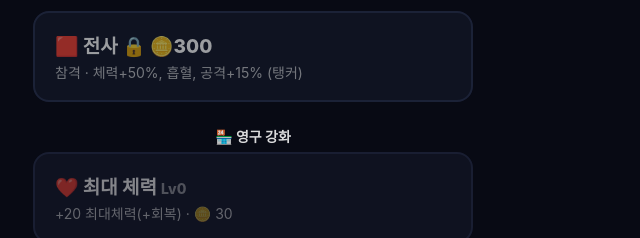
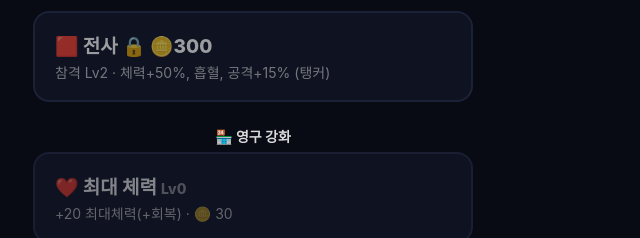
Before and after one commit to SeungIlJang/shape-survivor, a plain HTML site: page index.html in a window 1280 px wide. Shown: the part 279-517 px from the top of the page, 387-1027 px from the left. Drawn offline with Linux system fonts and the light colour scheme.

Commit message:
직업 시작 무기 레벨 상향(전사 참격2/마법사 충격파3/수호자 궤도2)

```diff
--- a/index.html
+++ b/index.html
@@ -160,8 +160,8 @@ function loadMeta(){ try{ const m=JSON.parse(localStorage.getItem('ss_meta')); i
 // 직업(클래스) 정의
 const CLASSES=[
   {key:'ranger',  name:'레인저', icon:'🔺', cost:0,   weapon:'bolt',  desc:'볼트 · 사거리+20%, 연사+10% (입문)', apply:p=>{ p.range*=1.2; p.fireRate*=1.1; }},
-  {key:'warrior', name:'전사',   icon:'🟥', cost:300, weapon:'slash', desc:'참격 · 체력+50%, 흡혈, 공격+15% (탱커)', apply:p=>{ p.maxhp*=1.5; p.lifesteal+=1; p.dmg*=1.15; p.speed*=0.95; }},
-  {key:'mage',    name:'마법사', icon:'🟣', cost:500, weapon:'nova',  desc:'충격파 · 공격+35%, 체력-25% (유리대포)', apply:p=>{ p.dmg*=1.35; p.maxhp*=0.75; }},
+  {key:'warrior', name:'전사',   icon:'🟥', cost:300, weapon:'slash', desc:'참격 Lv2 · 체력+50%, 흡혈, 공격+15% (탱커)', apply:p=>{ p.maxhp*=1.5; p.lifesteal+=1; p.dmg*=1.15; p.speed*=0.95; p.weapons.slash=2; }},
+  {key:'mage',    name:'마법사', icon:'🟣', cost:500, weapon:'nova',  desc:'충격파 Lv3 · 공격+35%, 체력-25% (유리대포)', apply:p=>{ p.dmg*=1.35; p.maxhp*=0.75; p.weapons.nova=3; }},
   {key:'guardian',name:'수호자', icon:'🟡', cost:500, weapon:'orbit', desc:'궤도 · 체력+25%, 자석+50%, 궤도+1 (자동방어)', apply:p=>{ p.maxhp*=1.25; p.magnet*=1.5; p.weapons.orbit=2; }},
 ];
 function applyClass(p){
```
